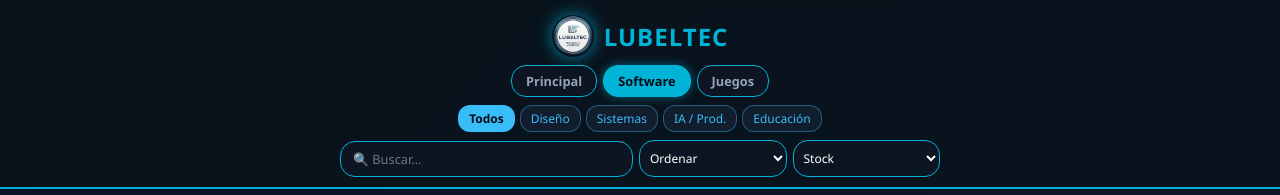
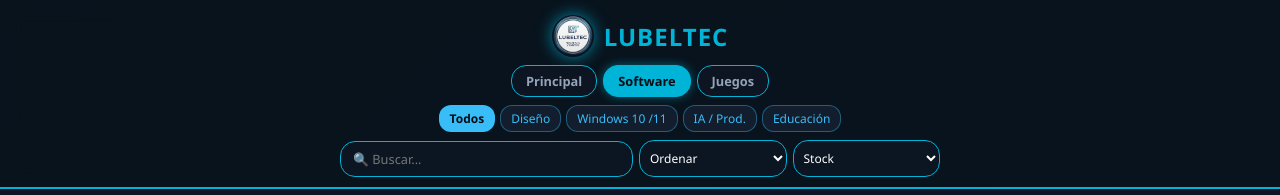
Before and after one commit to Lubeltec/Catalogo_Lubeltec, a plain HTML site: page index.html in a window 1280 px wide. Both pictures are taken after a click on the button "Software". Shown: the top 195 px of the page. Drawn offline with Linux system fonts and the light colour scheme.

Commit message:
Update index.html

```diff
--- a/index.html
+++ b/index.html
@@ -372,7 +372,7 @@
         <div class="sub-nav-container" id="softwareSubTabs">
             <button class="sub-tab-btn active" onclick="filterSubTab('all', event)">Todos</button>
             <button class="sub-tab-btn" onclick="filterSubTab('diseno', event)">Diseño</button>
-            <button class="sub-tab-btn" onclick="filterSubTab('so', event)">Sistemas</button>
+            <button class="sub-tab-btn" onclick="filterSubTab('so', event)">Windows 10 /11</button>
             <button class="sub-tab-btn" onclick="filterSubTab('ia', event)">IA / Prod.</button>
             <button class="sub-tab-btn" onclick="filterSubTab('edu', event)">Educación</button>
         </div>
```
